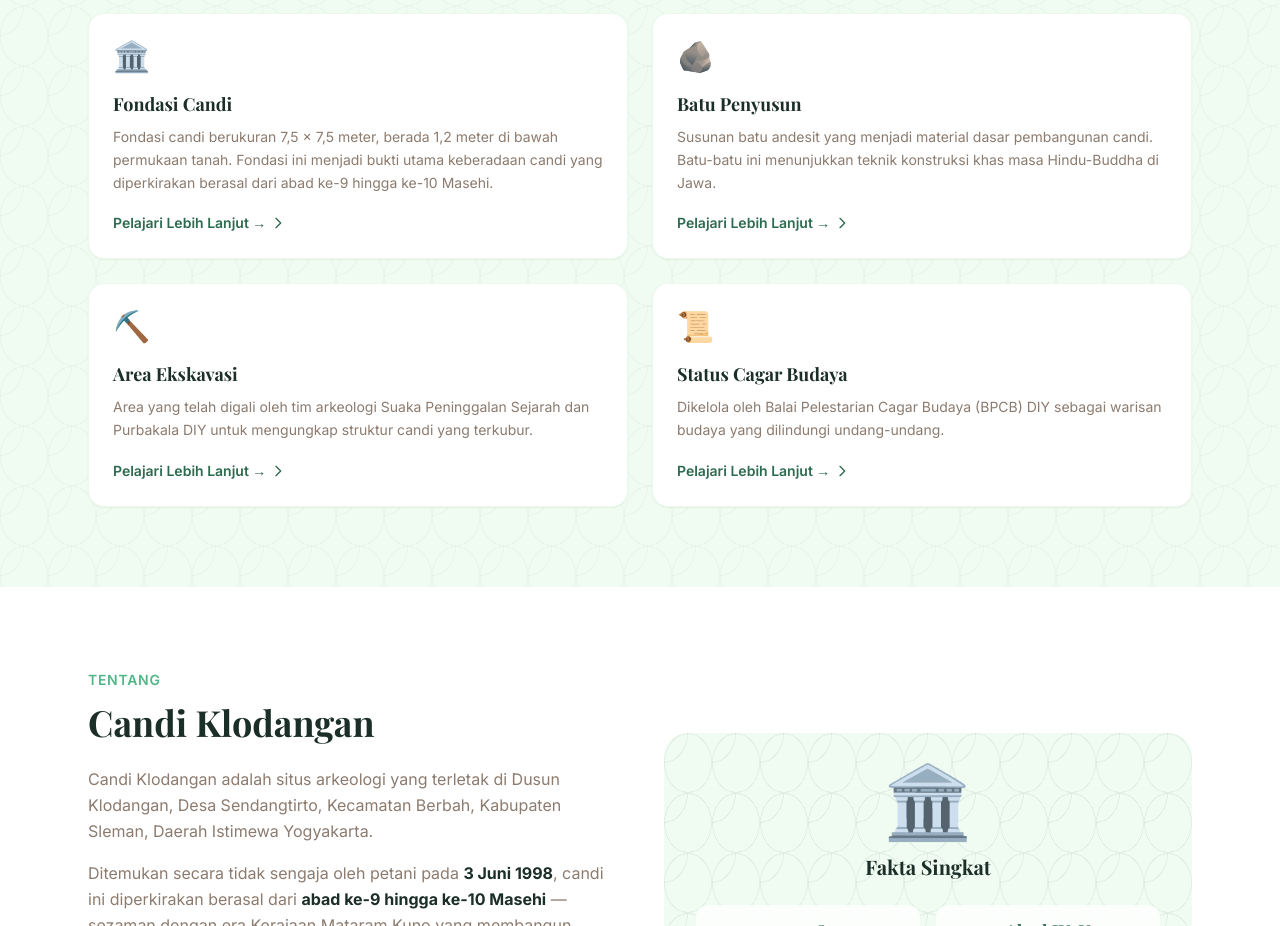
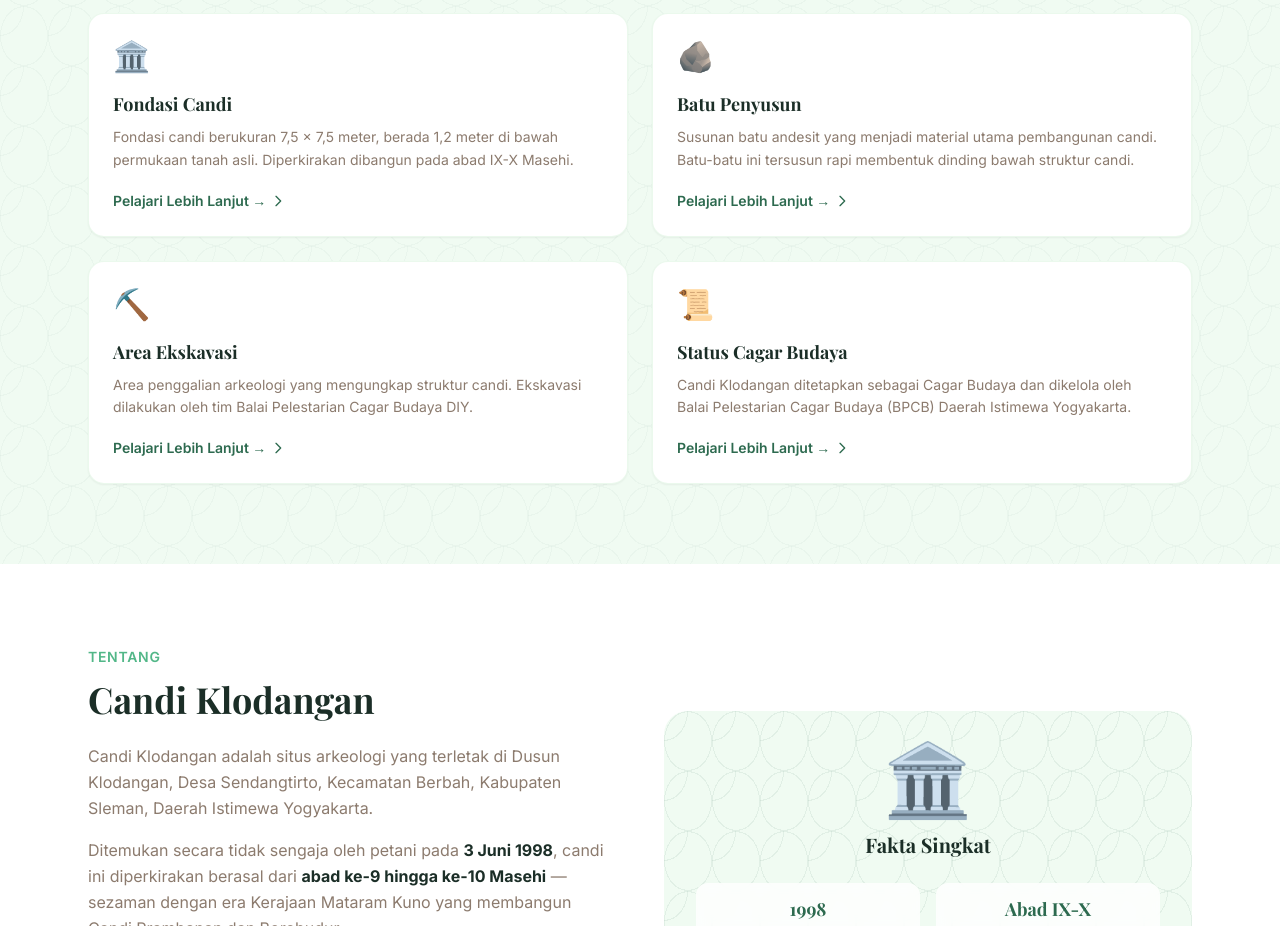
Before and after one commit to Ludger-alvurza/AR-project, a Next.js app: page / in a window 1280 px wide. Shown: the part 1380-2306 px from the top of the page. Built offline with nearby package versions, Linux system fonts and the light colour scheme; a web font is replaced by a local one.

Commit message:
ARScene fix 3

```diff
--- a/public/data/ar-points.json
+++ b/public/data/ar-points.json
@@ -3,8 +3,8 @@
     "id": "fondasi-candi",
     "title": "Fondasi Candi",
     "qrUrl": "/ar?point=fondasi-candi",
-    "gps": { "lat": 0.8325, "lng": 109.4865 },
-    "shortInfo": "Fondasi candi berukuran 7,5 x 7,5 meter, berada 1,2 meter di bawah permukaan tanah. Fondasi ini menjadi bukti utama keberadaan candi yang diperkirakan berasal dari abad ke-9 hingga ke-10 Masehi.",
+    "gps": { "lat": 0.832561, "lng": 109.486389 },
+    "shortInfo": "Fondasi candi berukuran 7,5 x 7,5 meter, berada 1,2 meter di bawah permukaan tanah asli. Diperkirakan dibangun pada abad IX-X Masehi.",
     "image": "/images/points/fondasi.jpg",
     "edukasiId": "fondasi-candi",
     "icon": "🏛️"
@@ -13,8 +13,8 @@
     "id": "batu-penyusun",
     "title": "Batu Penyusun",
     "qrUrl": "/ar?point=batu-penyusun",
-    "gps": { "lat": 0.8321, "lng": 109.4868 },
-    "shortInfo": "Susunan batu andesit yang menjadi material dasar pembangunan candi. Batu-batu ini menunjukkan teknik konstruksi khas masa Hindu-Buddha di Jawa.",
+    "gps": { "lat": 0.832111, "lng": 109.486839 },
+    "shortInfo": "Susunan batu andesit yang menjadi material utama pembangunan candi. Batu-batu ini tersusun rapi membentuk dinding bawah struktur candi.",
     "image": "/images/points/batu-penyusun.jpg",
     "edukasiId": "batu-penyusun",
     "icon": "🪨"
@@ -23,8 +23,8 @@
     "id": "area-ekskavasi",
     "title": "Area Ekskavasi",
     "qrUrl": "/ar?point=area-ekskavasi",
-    "gps": { "lat": 0.8318, "lng": 109.4865 },
-    "shortInfo": "Area yang telah digali oleh tim arkeologi Suaka Peninggalan Sejarah dan Purbakala DIY untuk mengungkap struktur candi yang terkubur.",
+    "gps": { "lat": 0.831661, "lng": 109.486389 },
+    "shortInfo": "Area penggalian arkeologi yang mengungkap struktur candi. Ekskavasi dilakukan oleh tim Balai Pelestarian Cagar Budaya DIY.",
     "image": "/images/points/ekskavasi.jpg",
     "edukasiId": "area-ekskavasi",
     "icon": "⛏️"
@@ -33,8 +33,8 @@
     "id": "status-cagar-budaya",
     "title": "Status Cagar Budaya",
     "qrUrl": "/ar?point=status-cagar-budaya",
-    "gps": { "lat": 0.8321, "lng": 109.4862 },
-    "shortInfo": "Dikelola oleh Balai Pelestarian Cagar Budaya (BPCB) DIY sebagai warisan budaya yang dilindungi undang-undang.",
+    "gps": { "lat": 0.832111, "lng": 109.485939 },
+    "shortInfo": "Candi Klodangan ditetapkan sebagai Cagar Budaya dan dikelola oleh Balai Pelestarian Cagar Budaya (BPCB) Daerah Istimewa Yogyakarta.",
     "image": "/images/points/cagar-budaya.jpg",
     "edukasiId": "status-cagar-budaya",
     "icon": "📜"
--- a/src/components/ar/ARScene.tsx
+++ b/src/components/ar/ARScene.tsx
@@ -33,28 +33,13 @@
 
     const startCamera = async () => {
       try {
-        // Coba kamera belakang dulu (untuk HP di lokasi candi)
-        let stream: MediaStream;
-        try {
-          stream = await navigator.mediaDevices.getUserMedia({
-            video: {
-              facingMode: { exact: "environment" },
-              width: { ideal: 1280 },
-              height: { ideal: 720 },
-            },
-          });
-        } catch {
-          // Fallback: kamera belakang tidak ada (desktop/laptop) → pakai kamera apapun yang tersedia
-          console.warn(
-            "Kamera belakang tidak tersedia, mencoba kamera lain...",
-          );
-          stream = await navigator.mediaDevices.getUserMedia({
-            video: {
-              width: { ideal: 1280 },
-              height: { ideal: 720 },
-            },
-          });
-        }
+        const stream = await navigator.mediaDevices.getUserMedia({
+          video: {
+            facingMode: "environment",
+            width: { ideal: 1280 },
+            height: { ideal: 720 },
+          },
+        });
 
         if (!mounted) {
           stream.getTracks().forEach((t) => t.stop());
@@ -63,8 +48,18 @@
 
         streamRef.current = stream;
         if (videoRef.current) {
-          videoRef.current.srcObject = stream;
-          await videoRef.current.play();
+          const video = videoRef.current;
+          video.srcObject = stream;
+          // Pastikan attribute set sebelum play — penting untuk mobile
+          video.setAttribute("playsinline", "true");
+          video.setAttribute("webkit-playsinline", "true");
+          video.muted = true;
+          // Tunggu metadata loaded sebelum play
+          await new Promise<void>((resolve, reject) => {
+            video.onloadedmetadata = () => resolve();
+            setTimeout(() => reject(new Error("metadata timeout")), 5000);
+          });
+          await video.play();
         }
         setIsReady(true);
       } catch (err) {
@@ -220,8 +215,10 @@
         ref={videoRef}
         className="absolute inset-0 w-full h-full object-cover"
         playsInline
+        webkit-playsinline="true"
         muted
         autoPlay
+        style={{ transform: "scaleX(1)" }}
       />
 
       {/* AR Overlay — Position info points based on compass bearing */}
```
